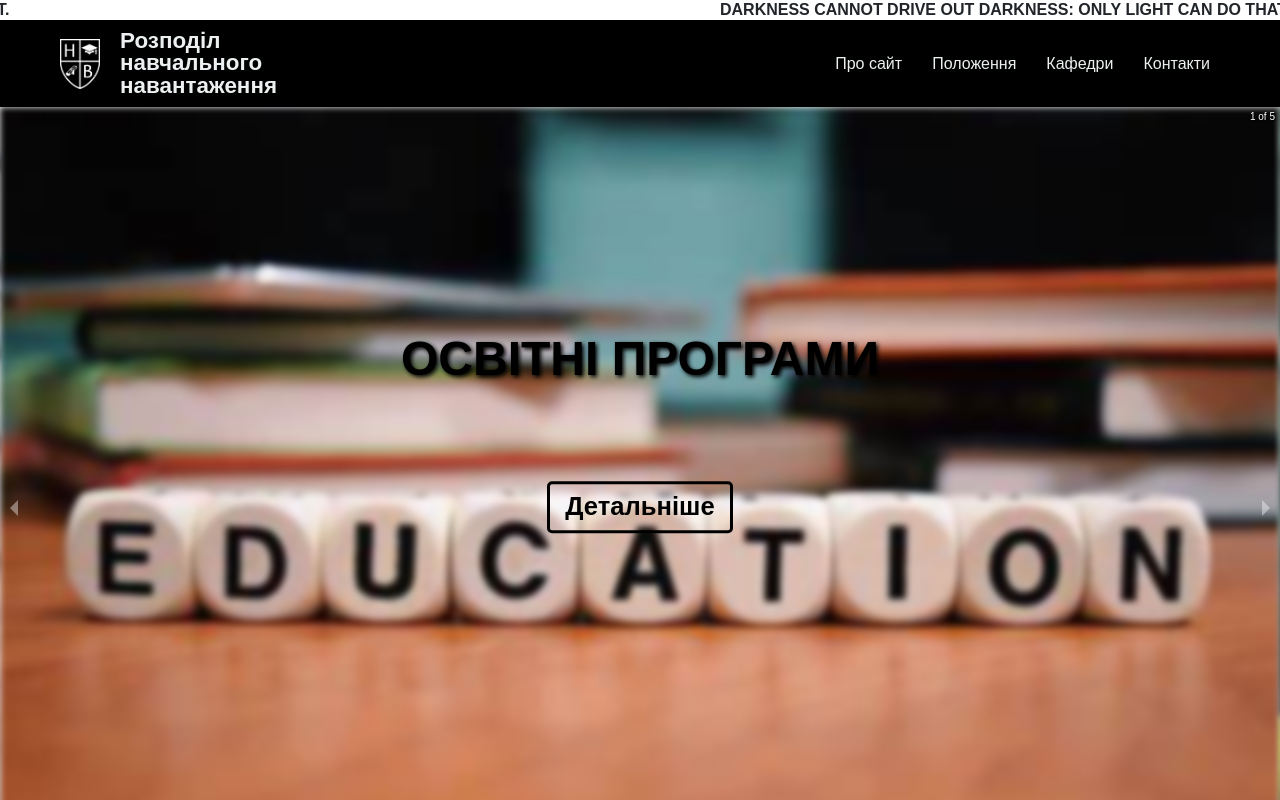
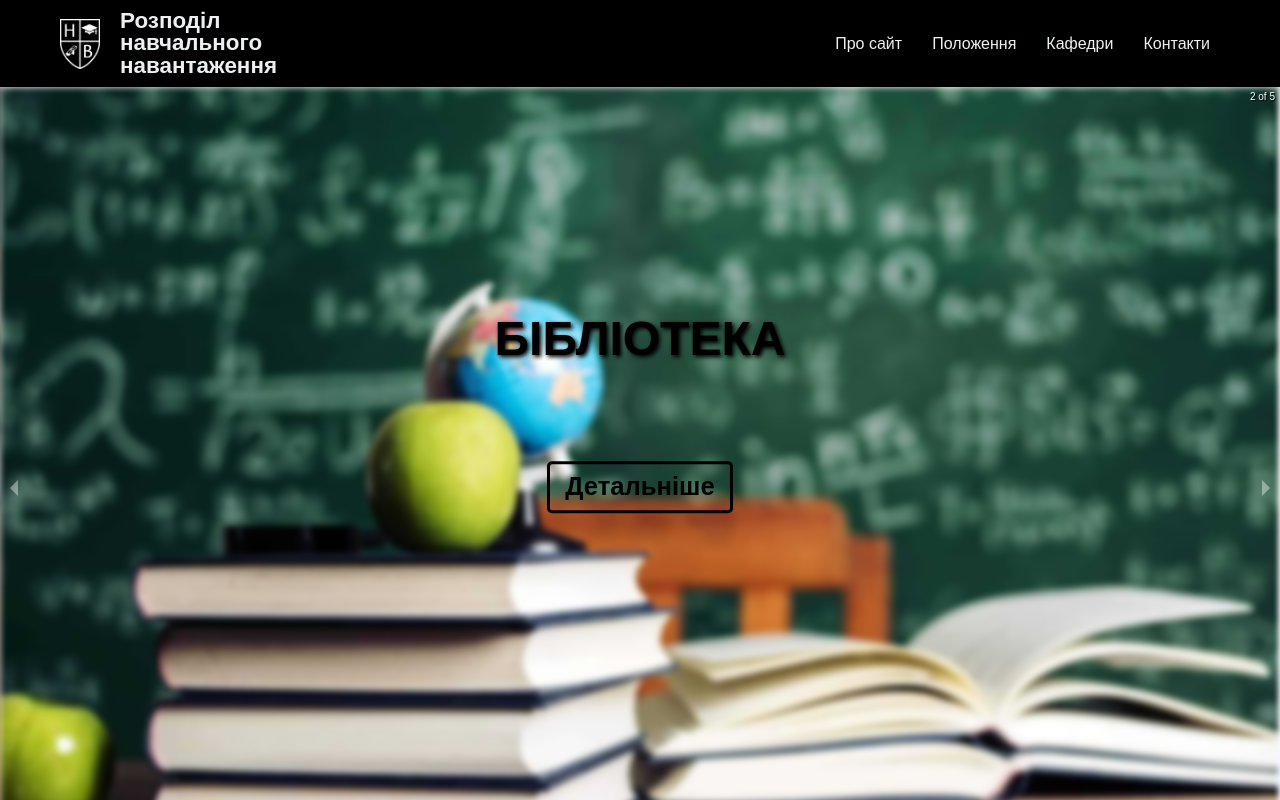
Before and after one commit to OleksandrIX/LoadDistributionFrontend, a React app: page / in a window 1280 px wide. Shown: the top 800 px of the page. Built offline with nearby package versions, Linux system fonts and the light colour scheme; no server answers.

Commit message:
removed: remove marquee

```diff
--- a/src/pages/LayoutPage/Layout.tsx
+++ b/src/pages/LayoutPage/Layout.tsx
@@ -1,25 +1,21 @@
-import { FC } from "react";
-import { Outlet } from "react-router-dom";
-import { ToastContainer } from "react-toastify";
-import { Header } from "components/LayoutComponents/Header/Header";
-import { Footer } from "components/LayoutComponents/Footer/Footer";
-import Marquee from "react-fast-marquee";
+import {FC} from "react";
+import {Outlet} from "react-router-dom";
+import {ToastContainer} from "react-toastify";
+import {Header} from "components/LayoutComponents/Header/Header";
+import {Footer} from "components/LayoutComponents/Footer/Footer";
 import "react-toastify/dist/ReactToastify.css";
 import "./Layout.scss";
 
 const Layout: FC = () => {
     return (
         <div className="page-container">
-            <Marquee className="marquee" speed={100}>
-                Darkness cannot drive out darkness: only light can do that.
-            </Marquee>
-            <Header />
+            <Header/>
 
             <main className="page__body">
-                <Outlet />
+                <Outlet/>
             </main>
 
-            <Footer />
+            <Footer/>
 
             <ToastContainer
                 style={{
@@ -32,4 +28,4 @@ const Layout: FC = () => {
     );
 };
 
-export { Layout };
+export {Layout};
```
